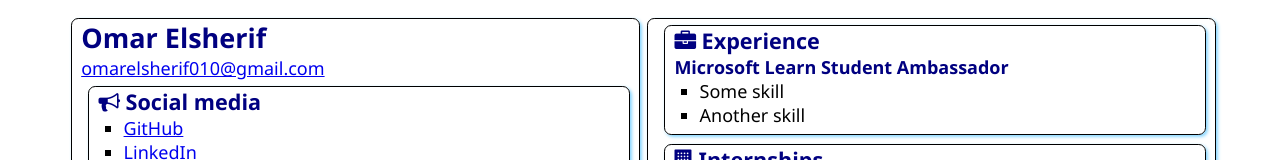
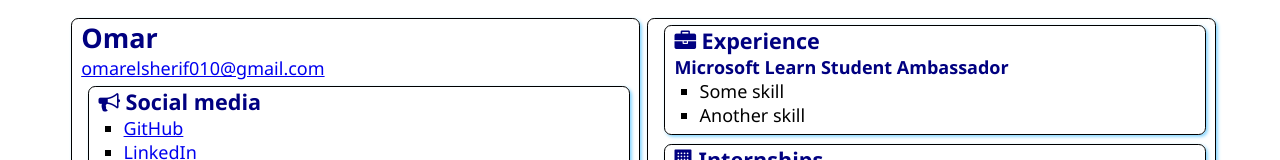
Before and after one commit to Omarelsherif010/SATechnicalOnboarding, a plain HTML site: page src/index.html in a window 1280 px wide. Shown: the top 160 px of the page. Drawn offline with Linux system fonts and the light colour scheme.

Commit message:
Delete my last name Elsherif

```diff
--- a/src/index.html
+++ b/src/index.html
@@ -14,7 +14,7 @@
 <body>
     <main>
         <article class="box">
-            <h1>Omar Elsherif</h1>
+            <h1>Omar </h1>
             <div><a href="mailto:omarelsherif010@gmail.com">omarelsherif010@gmail.com</a></div>
 
             <section class="box">
```
